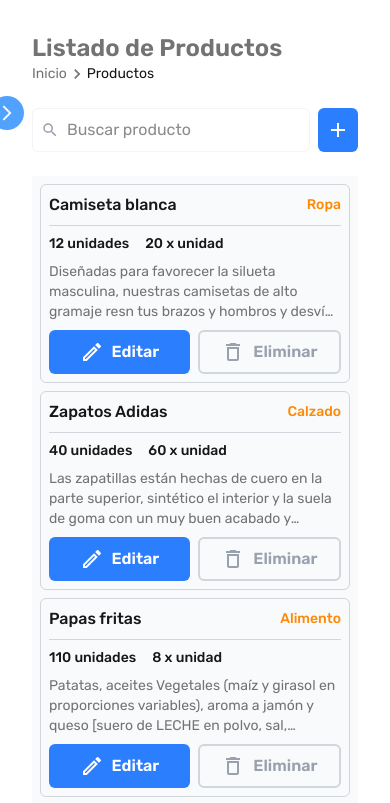
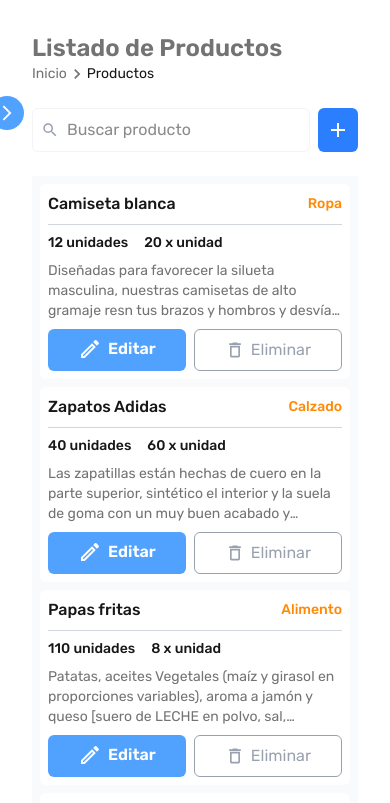
Before and after one commit to whatarelive/trd-caribe-shop, a Next.js app: page /admin/products in a window 390 px wide. Shown: the top 803 px of the page. Built offline with nearby package versions, Linux system fonts and the light colour scheme; no server answers.

Commit message:
Refactorización de los componentes de la vista de productos

```diff
--- a/src/app/globals.css
+++ b/src/app/globals.css
@@ -31,7 +31,7 @@ body {
 }
 
 .button-primary-v3 {
-  @apply flex bg-blue-400 p-2 rounded-md gap-1.5 text-white font-semibold justify-center
+  @apply flex bg-blue-400 p-2 rounded-md gap-1.5 text-white font-semibold justify-center active:bg-blue-500
 }
 
 .loader {
--- a/src/components/admin/buttons.tsx
+++ b/src/components/admin/buttons.tsx
@@ -12,10 +12,12 @@ interface Props {
 export const ButtonDeleteItem: FC<Props> = memo(({ className, children }) => {
     return (
         <button
+            type="button"
             onClick={() => {}}
             className={cn(
-                `p-2 rounded-md bg-gray-100 text-gray-400 hover:bg-red-500 hover:text-white hover:border-red-500
-                transition-colors cursor-pointer`,
+                `p-2 rounded-md bg-gray-100 text-gray-400 transition-colors cursor-pointer
+                active:bg-red-500 active:text-white active:border-red-500
+                sm:hover:bg-red-500 sm:hover:text-white sm:hover:border-red-500`,
                 className
             )}
         >
--- a/src/components/admin/categories/modal-list.tsx
+++ b/src/components/admin/categories/modal-list.tsx
@@ -1,11 +1,11 @@
 "use client";
 
-import { useState } from "react";
+import { FC, useState } from "react";
 import { MdDeleteOutline, MdList } from "react-icons/md";
 import { Modal } from "@/components/ui/modal";
-import { categories } from "@/lib/data/categories";
+import { ICategories } from "@/interfaces/models/categorie.interface";
 
-export const ModalListCategorie = () => {
+export const ModalListCategorie: FC<{ categories: ICategories[] }> = ({ categories }) => {
     const [view, setView] = useState(false);
 
     return (
@@ -24,14 +24,12 @@ export const ModalListCategorie = () => {
                         {
                             categories.map((categ) => (
                                 <li key={categ.id} className="flex justify-between">
-                                    <span className="font-medium">
-                                        { categ.name }
-                                    </span>
+                                    <span>{ categ.name }</span>
 
                                     <button
-                                        className="p-2 rounded-md border border-neutral-500 hover:bg-red-500 hover:text-white hover:border-red-500 cursor-pointer"
+                                        className="p-2 rounded-md bg-gray-100 text-gray-400 hover:bg-red-500 hover:text-white hover:border-red-500 cursor-pointer"
                                     >
-                                        <MdDeleteOutline size={20}/>
+                                        <MdDeleteOutline size={16}/>
                                     </button>
                                 </li>
                             ))
--- a/src/components/admin/products/create-form.tsx
+++ b/src/components/admin/products/create-form.tsx
@@ -47,7 +47,7 @@ export const CreateProductForm: FC<Props> = ({ categories }) => {
                 <ModalCreateCategorie/>
 
                 {/* Modal para listar las categorías */}
-                <ModalListCategorie/>
+                <ModalListCategorie categories={categories}/>
             </div>
 
             <TextInput
@@ -94,7 +94,7 @@ export const CreateProductForm: FC<Props> = ({ categories }) => {
                 {
                     isPending
                         ? <span className="loader"></span>
-                        : 'Crear producto'
+                        : 'Crear Producto'
                 }
             </button>
         </form>
--- a/src/components/admin/products/product-card.tsx
+++ b/src/components/admin/products/product-card.tsx
@@ -1,15 +1,14 @@
 import Link from "next/link";
+import { MdOutlineEdit } from "react-icons/md";
+import { ButtonDeleteItem } from "@/components/admin/buttons";
 import type { FC } from "react";
-import { MdDeleteOutline, MdOutlineEdit } from "react-icons/md";
 import type { IProducts } from "@/interfaces/models/product.interface";
 
-interface Props {
-    product: Pick<IProducts, "id" | "name" | "categorie" | "description" | "price" | "stock">;
-}
+type ProductProps = Pick<IProducts, "id" | "name" | "categorie" | "description" | "price" | "stock">;
 
-export const ProductCard: FC<Props> = ({ product }) => {
+export const ProductCard: FC<{ product: ProductProps }> = ({ product }) => {
     return (
-         <li className="flex flex-col gap-2 p-2 border border-gray-300 rounded-md">
+         <li className="flex flex-col gap-2 p-2 bg-white rounded-md">
             <div className="flex items-center justify-between gap-2">
                 <h3 className="font-medium line-clamp-2 max-w-3/5">
                     {product.name}
@@ -20,7 +19,7 @@ export const ProductCard: FC<Props> = ({ product }) => {
                 </span>
             </div>
 
-            <div className="bg-gray-300 h-px rounded-full"/>
+            <hr className="text-gray-300"/>
 
             <div className="flex justify-start gap-4">
                 <span className="text-sm font-medium">
@@ -37,23 +36,14 @@ export const ProductCard: FC<Props> = ({ product }) => {
             </p>
 
             <div className="flex gap-2">
-                <Link
-                    href={`/admin/products/${product.id}`}
-                    className="flex w-full items-center justify-center gap-2 h-11 p-2 rounded-md
-                    text-base font-semibold bg-blue-500 text-white cursor-pointer"
-                >
+                <Link href={`/admin/products/${product.id}`} className="button-primary-v3 grow">
                     <MdOutlineEdit size={24}/>
                     Editar
                 </Link>
 
-                <button
-                    className="flex w-full items-center justify-center gap-2 h-11 p-2 rounded-md
-                    text-base font-semibold border-2 border-gray-300 text-gray-400 hover:border-red-500
-                    hover:text-red-500 cursor-pointer"
-                >
-                    <MdDeleteOutline size={24}/>
+                <ButtonDeleteItem className="flex grow items-center justify-center gap-1.5 border bg-white">
                     Eliminar
-                </button>
+                </ButtonDeleteItem>
             </div>
         </li>
     )
--- a/src/components/admin/products/products-table.tsx
+++ b/src/components/admin/products/products-table.tsx
@@ -1,5 +1,6 @@
 import Link from 'next/link';
-import { MdOutlineEdit, MdDeleteOutline } from "react-icons/md";
+import { MdOutlineEdit } from "react-icons/md";
+import { ButtonDeleteItem } from '@/components/admin/buttons';
 import { Pagination } from '@/components/ui/pagination/pagination';
 import { ProductCard } from '@/components/admin/products/product-card';
 import { Table, TableHeader, TableHead, TableRow, TableBody, TableCell } from "@/components/ui/table"
@@ -66,35 +67,24 @@ export const ProductsTable = () => {
                                     </div>
                                 </div>
                             </TableCell>
-
                             <TableCell>
                                 <span className="font-medium text-sm text-white bg-orange-400 py-1 px-2 rounded-sm max-w-40 w-fit line-clamp-1">
                                     { product.categorie }
                                 </span>
                             </TableCell>
-
                             <TableCell>
                                 { product.stock } unidades
                             </TableCell>
-
                             <TableCell className="font-medium">
                                 $ { product.price }
                             </TableCell>
-
                             <TableCell>
                                 <div className="inline-flex items-center gap-4">
-                                    <Link
-                                        href={`/admin/products/${product.id}`}
-                                        className="p-2 rounded-md border border-neutral-500 hover:bg-blue-400 hover:text-white hover:border-blue-400"
-                                    >
+                                    <Link href={`/admin/products/${product.id}`} className="button-primary-v2">
                                         <MdOutlineEdit size={20}/>
                                     </Link>
 
-                                    <button
-                                        className="p-2 rounded-md border border-neutral-500 hover:bg-red-500 hover:text-white hover:border-red-500 cursor-pointer"
-                                    >
-                                        <MdDeleteOutline size={20}/>
-                                    </button>
+                                    <ButtonDeleteItem/>
                                 </div>
                             </TableCell>
                         </TableRow>
--- a/src/components/admin/title-page.tsx
+++ b/src/components/admin/title-page.tsx
@@ -1,10 +1,6 @@
 import type { FC } from "react";
 
-interface Props {
-    title: string;
-}
-
-export const TitlePage: FC<Props> = ({ title }) => {
+export const TitlePage: FC<{ title: string }> = ({ title }) => {
     return (
         <h1 className="text-2xl lg:text-2xl font-semibold text-neutral-500">
             { title }
```
Also changed, not shown: src/components/admin/products/edit-form.tsx (+9 -9 lines). Lines whose indentation alone changed are shown as unchanged.
